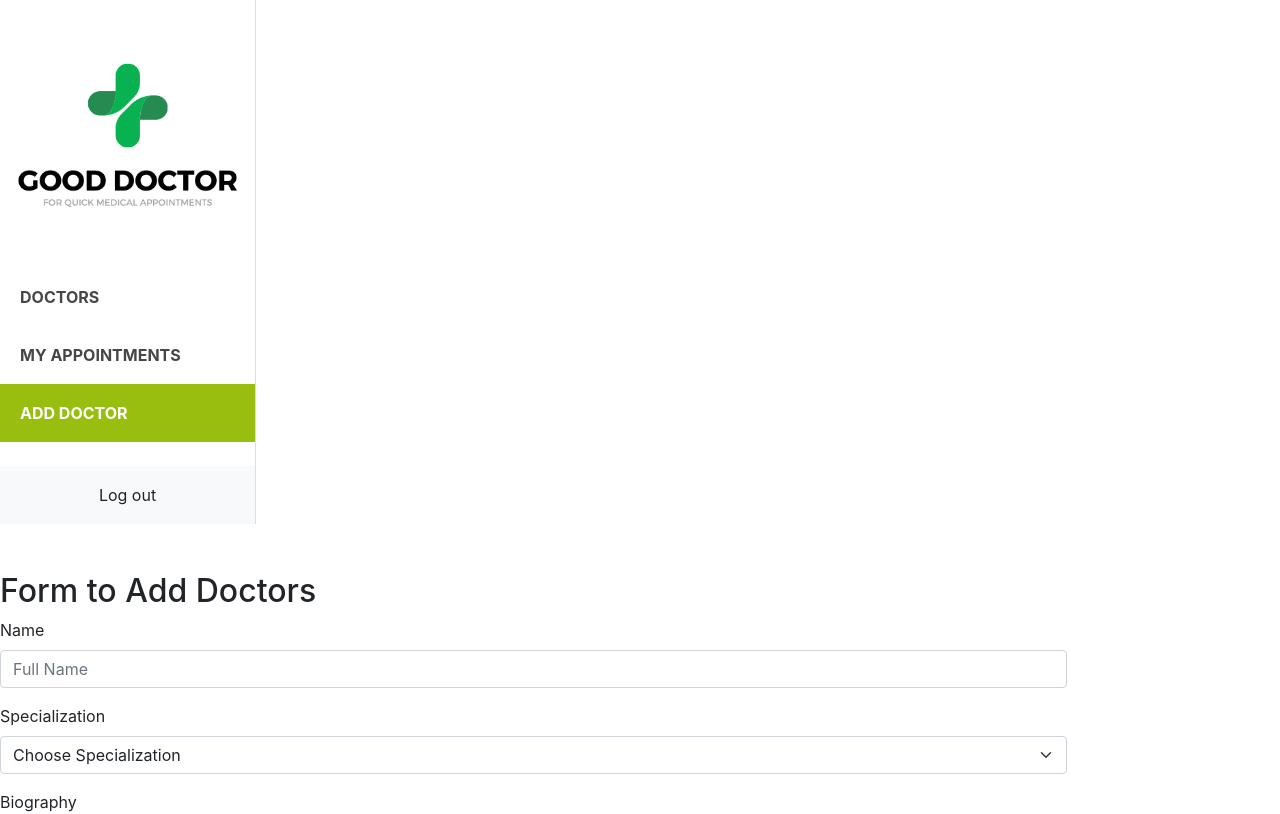
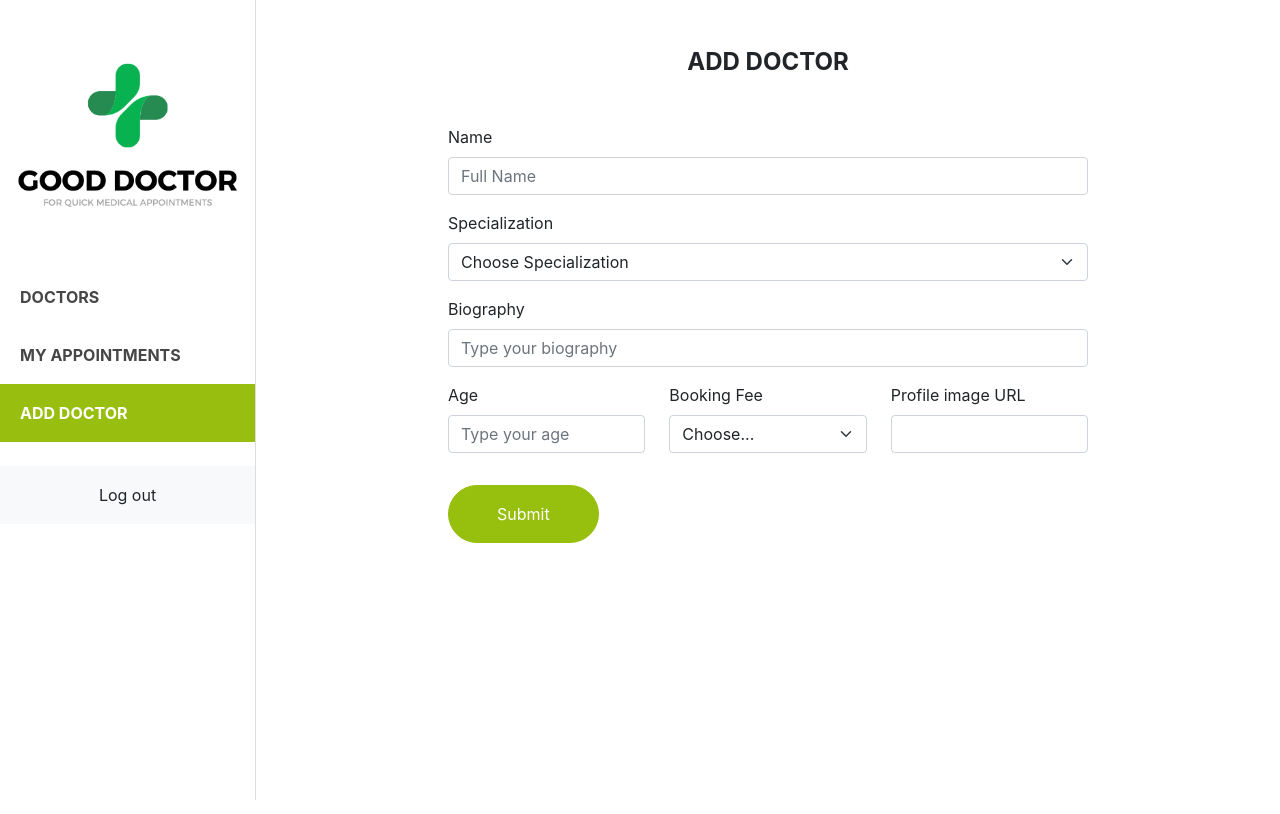
Before and after one commit to JasemDuncan/good-doctor, a React (Create React App) app in the folder frontend/: page /addDoctor in a window 1280 px wide. Shown: the top 814 px of the page. Built offline with nearby package versions, Linux system fonts and the light colour scheme; no server answers.

Commit message:
Update Add doctor

```diff
--- a/frontend/src/pages/AddDoctor.js
+++ b/frontend/src/pages/AddDoctor.js
@@ -9,6 +9,7 @@ import Col from 'react-bootstrap/Col';
 import Button from 'react-bootstrap/Button';
 import { newDoctor } from '../redux/doctors/doctors';
 import axios from 'axios';
+import './Home.css';
 
 export default function AddDoctor() {
   const dispatch = useDispatch();
@@ -89,11 +90,11 @@ export default function AddDoctor() {
   };
 
   return (
-    <>
+    <div className="home-page">
       <Nav handleLogOut={handleLogOut} />
-
-      <div className="col-10">
-        <h2 className="mt-5">Form to Add Doctors</h2>
+      <div className="w-50 mx-auto">
+        <div className="">
+        <h4 className="mt-5 fw-bold text-uppercase text-center mb-5">Add Doctor</h4>
 
         <Form action="/" onSubmit={Submit}>
           <Form.Group className="mb-3" controlId="formGridAddress1">
@@ -167,16 +168,6 @@ export default function AddDoctor() {
               </Form.Select>
             </Form.Group>
 
-            {/* <Form.Group as={Col} controlId="formFile" className="mb-3">
-              <Form.Label>Default file input example</Form.Label>
-              <Form.Control
-                type="file"
-                value={image_data}
-                id="imgDoctor"
-                onChange={lblImageChanged}
-              />
-            </Form.Group> */}
-
             <Form.Group as={Col} controlId="formFile" className="mb-3">
               <Form.Label>Profile image URL</Form.Label>
               <Form.Control
@@ -188,15 +179,12 @@ export default function AddDoctor() {
             </Form.Group>
           </Row>
 
-          <Button variant="primary" type="submit" value="Submit" onClick={Submit} className='rounded-pill py-3 px-4 mt-5 bg-greenish'>
+          <Button variant="primary" type="submit" value="Submit" onClick={Submit} className='rounded-pill py-3 px-5 bg-greenish'>
             Submit
           </Button>
         </Form>
-
+        </div>
       </div>
-
-
-
-    </>
+    </div>
   )
 }
```
Also changed, not shown: 1 other file (tests, documents, lock files or other folders).
